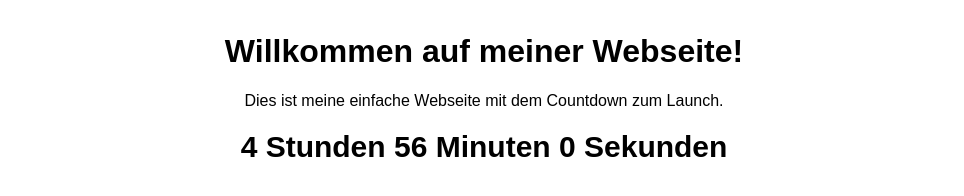
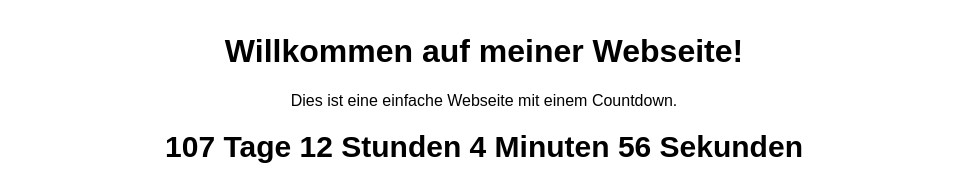
Before and after one commit to StartUppi/MVP, a plain HTML site: page index.html in a window 1280 px wide. Shown: the part 604-800 px from the top of the page, without its empty margins (156-1120 px from the left). Drawn offline with Linux system fonts and the light colour scheme.

Commit message:
index.html

```diff
--- a/index.html
+++ b/index.html
@@ -34,7 +34,7 @@
   <img id="logo" src="dein_logo.png" alt="Logo">
 
   <h1>Willkommen auf meiner Webseite!</h1>
-  <p>Dies ist meine einfache Webseite mit dem Countdown zum Launch.</p>
+  <p>Dies ist eine einfache Webseite mit einem Countdown.</p>
 
   <!-- Countdown Anzeige -->
   <div id="countdown"></div>
@@ -45,21 +45,22 @@
   </div>
 
   <script>
-    // Zielzeit für den Countdown (01.03.2025 18:00:00)
-    const targetDate = new Date("March 1, 2025 18:00:00").getTime();
+    // Zielzeit für den Countdown (01.03.2025 00:00:00)
+    const targetDate = new Date("March 1, 2025 00:00:00").getTime();
 
     // Funktion, um den Countdown zu berechnen und anzuzeigen
     function updateCountdown() {
       const now = new Date().getTime();
       const distance = targetDate - now;
 
-      // Berechne Stunden, Minuten und Sekunden
-      const hours = Math.floor((distance % (1000 * 60 * 60)) / (1000 * 60));
-      const minutes = Math.floor((distance % (1000 * 60)) / 1000);
-      const seconds = Math.floor((distance % 1000) / 100);
+      // Berechne Tage, Stunden, Minuten und Sekunden
+      const days = Math.floor(distance / (1000 * 60 * 60 * 24));
+      const hours = Math.floor((distance % (1000 * 60 * 60 * 24)) / (1000 * 60 * 60));
+      const minutes = Math.floor((distance % (1000 * 60 * 60)) / (1000 * 60));
+      const seconds = Math.floor((distance % (1000 * 60)) / 1000);
 
       // Zeige den Countdown an
-      document.getElementById("countdown").innerHTML = `${hours} Stunden ${minutes} Minuten ${seconds} Sekunden`;
+      document.getElementById("countdown").innerHTML = `${days} Tage ${hours} Stunden ${minutes} Minuten ${seconds} Sekunden`;
 
       // Wenn der Countdown abgelaufen ist
       if (distance < 0) {
```
